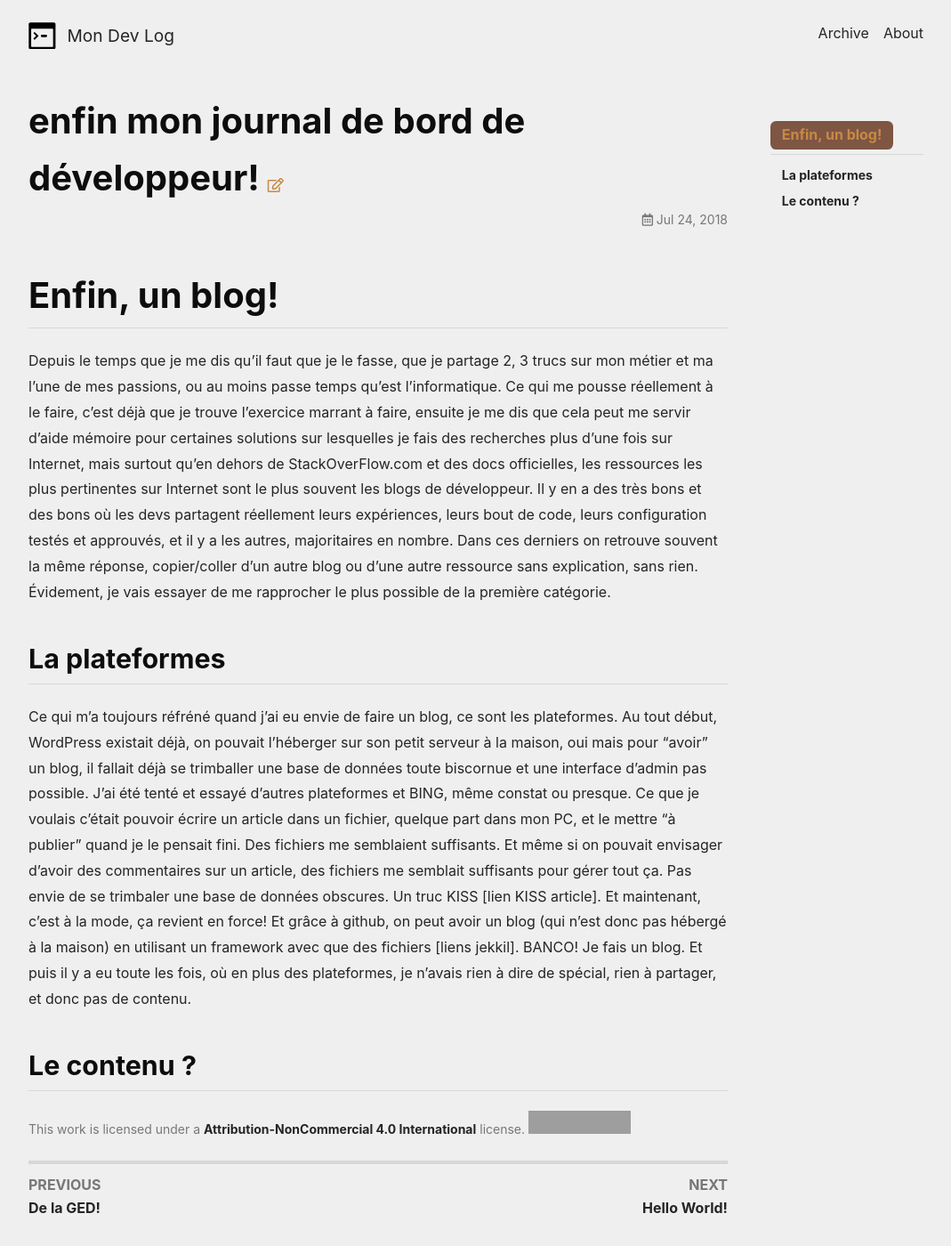
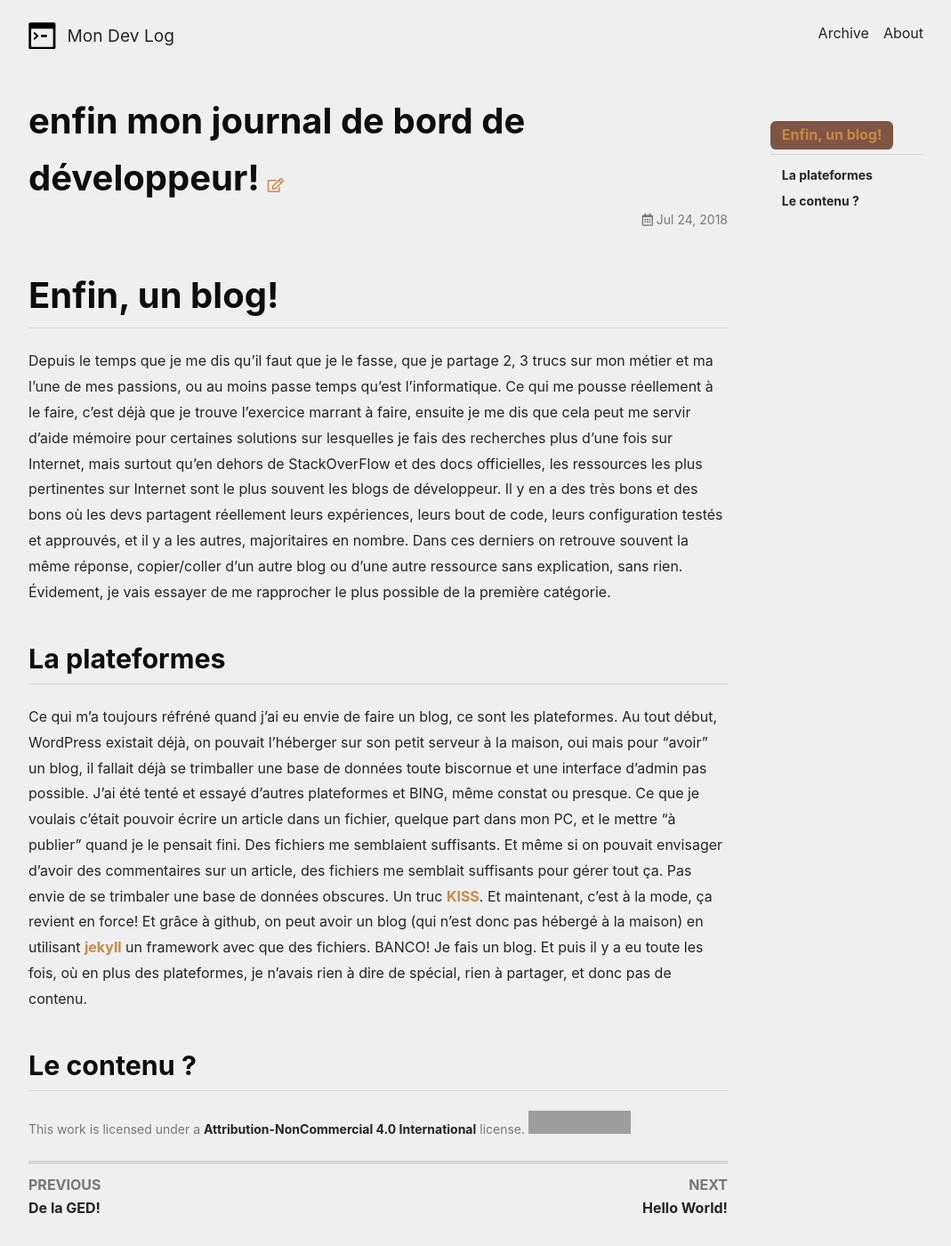
Before and after one commit to psic/psic.github.io, a Jekyll site: the page built from _posts/2018-07-24-presentation.md, in a window 1280 px wide and 1400 px high. Shown: the whole window at 89% size, without its empty margins (105-1174 px from the left). Built offline with Jekyll 4.4.1, drawn with Linux system fonts in a browser that asks for light colours; nearby versions of some CDN libraries; grey boxes are pictures that could not be loaded.

Commit message:
add posts

```diff
--- a/_posts/2018-07-24-presentation.md
+++ b/_posts/2018-07-24-presentation.md
@@ -5,11 +5,11 @@ title: enfin mon journal de bord de développeur!
 
 # Enfin, un blog!
 
-Depuis le temps que je me dis qu'il faut que je le fasse, que je partage 2, 3 trucs sur mon métier et ma l'une de mes passions, ou au moins passe temps qu'est l'informatique. Ce qui me pousse réellement à le faire, c'est déjà que je trouve l'exercice marrant à faire, ensuite je me dis que cela peut me servir d'aide mémoire pour certaines solutions sur lesquelles je fais des recherches plus d'une fois sur Internet, mais surtout qu'en dehors de StackOverFlow.com et des docs officielles, les ressources les plus pertinentes sur Internet sont le plus souvent les blogs de développeur. Il y en a des très bons et des bons où les devs partagent réellement leurs expériences, leurs bout de code, leurs configuration testés et approuvés, et il y a les autres, majoritaires en nombre. Dans ces derniers on retrouve souvent la même réponse, copier/coller d'un autre blog ou d'une autre ressource sans explication, sans rien. Évidement, je vais essayer de me rapprocher le plus possible de la première catégorie.
+Depuis le temps que je me dis qu'il faut que je le fasse, que je partage 2, 3 trucs sur mon métier et ma l'une de mes passions, ou au moins passe temps qu'est l'informatique. Ce qui me pousse réellement à le faire, c'est déjà que je trouve l'exercice marrant à faire, ensuite je me dis que cela peut me servir d'aide mémoire pour certaines solutions sur lesquelles je fais des recherches plus d'une fois sur Internet, mais surtout qu'en dehors de StackOverFlow et des docs officielles, les ressources les plus pertinentes sur Internet sont le plus souvent les blogs de développeur. Il y en a des très bons et des bons où les devs partagent réellement leurs expériences, leurs bout de code, leurs configuration testés et approuvés, et il y a les autres, majoritaires en nombre. Dans ces derniers on retrouve souvent la même réponse, copier/coller d'un autre blog ou d'une autre ressource sans explication, sans rien. Évidement, je vais essayer de me rapprocher le plus possible de la première catégorie.
 
 ## La plateformes
 
-Ce qui m'a toujours réfréné quand j'ai eu envie de faire un blog, ce sont les plateformes. Au tout début, WordPress existait déjà, on pouvait l'héberger sur son petit serveur à la maison, oui mais pour "avoir" un blog, il fallait déjà se trimballer une base de données toute biscornue et une interface d'admin pas possible. J'ai été tenté et essayé d'autres plateformes et BING, même constat ou presque. Ce que je voulais c'était pouvoir écrire un article dans un fichier, quelque part dans mon PC, et le mettre "à publier" quand je le pensait fini. Des fichiers me semblaient suffisants. Et même si on pouvait envisager d'avoir des commentaires sur un article, des fichiers me semblait suffisants pour gérer tout ça. Pas envie de se trimbaler une base de données obscures. Un truc KISS [lien KISS article]. Et maintenant, c'est à la mode, ça revient en force! Et grâce à github, on peut avoir un blog (qui n'est donc pas hébergé à la maison) en utilisant un framework avec que des fichiers [liens jekkil]. BANCO! Je fais un blog.
+Ce qui m'a toujours réfréné quand j'ai eu envie de faire un blog, ce sont les plateformes. Au tout début, WordPress existait déjà, on pouvait l'héberger sur son petit serveur à la maison, oui mais pour "avoir" un blog, il fallait déjà se trimballer une base de données toute biscornue et une interface d'admin pas possible. J'ai été tenté et essayé d'autres plateformes et BING, même constat ou presque. Ce que je voulais c'était pouvoir écrire un article dans un fichier, quelque part dans mon PC, et le mettre "à publier" quand je le pensait fini. Des fichiers me semblaient suffisants. Et même si on pouvait envisager d'avoir des commentaires sur un article, des fichiers me semblait suffisants pour gérer tout ça. Pas envie de se trimbaler une base de données obscures. Un truc [KISS]({{ site.baseurl }}{% post_url 2018-11-05-KISS %}). Et maintenant, c'est à la mode, ça revient en force! Et grâce à github, on peut avoir un blog (qui n'est donc pas hébergé à la maison) en utilisant [jekyll](https://jekyllrb.com) un framework avec que des fichiers. BANCO! Je fais un blog.
 Et puis il y a eu toute les fois, où en plus des plateformes, je n'avais rien à dire de spécial, rien à partager, et donc pas de contenu.
 
 ## Le contenu ?
```
